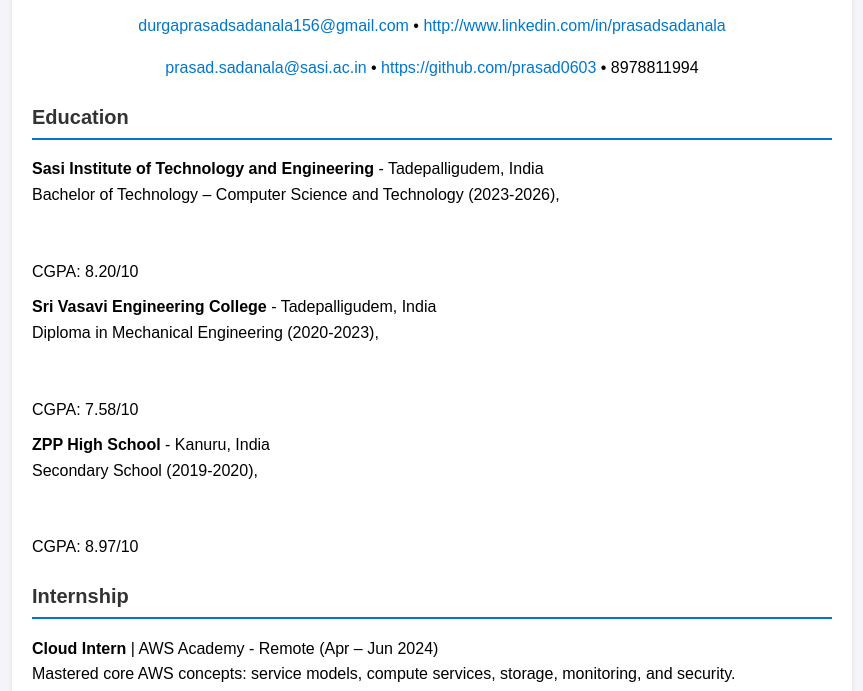
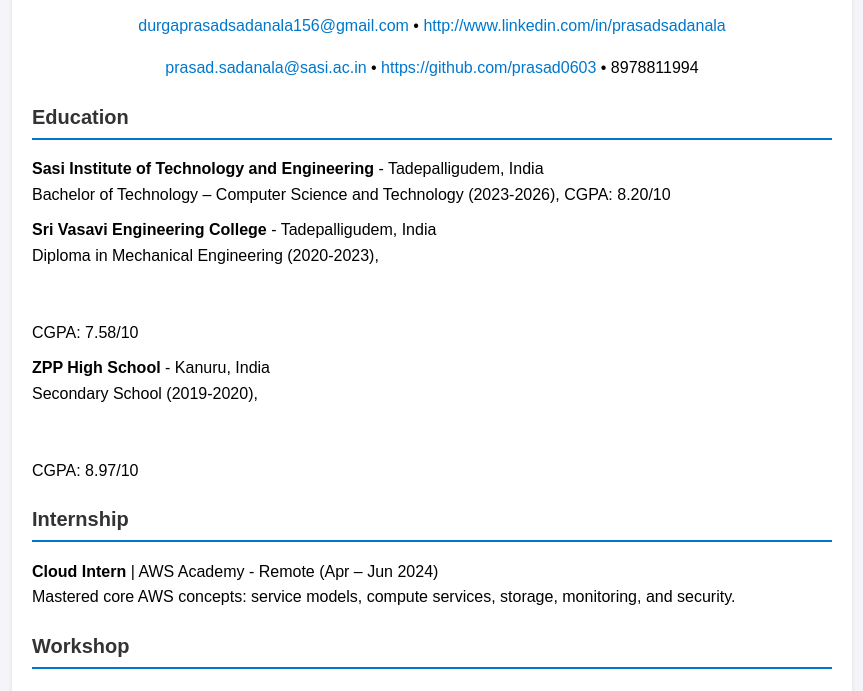
Before and after one commit to prasad0603/Resume, a plain HTML site: page index.html in a window 1280 px wide. Shown: the part 81-772 px from the top of the page, without its empty margins (208-1071 px from the left). Drawn offline with Linux system fonts and the light colour scheme.

Commit message:
Update index.html

```diff
--- a/index.html
+++ b/index.html
@@ -23,7 +23,7 @@
             <h2>Education</h2>
             <ul>
                 <li><strong>Sasi Institute of Technology and Engineering</strong> - Tadepalligudem, India <br>
-                Bachelor of Technology – Computer Science and Technology (2023-2026),<br><br><br>CGPA: 8.20/10</li>
+                Bachelor of Technology – Computer Science and Technology (2023-2026),          CGPA: 8.20/10</li>
                 <li><strong>Sri Vasavi Engineering College</strong> - Tadepalligudem, India <br>
                 Diploma in Mechanical Engineering (2020-2023),<br><br><br>CGPA: 7.58/10</li>
                 <li><strong>ZPP High School</strong> - Kanuru, India <br>
```
